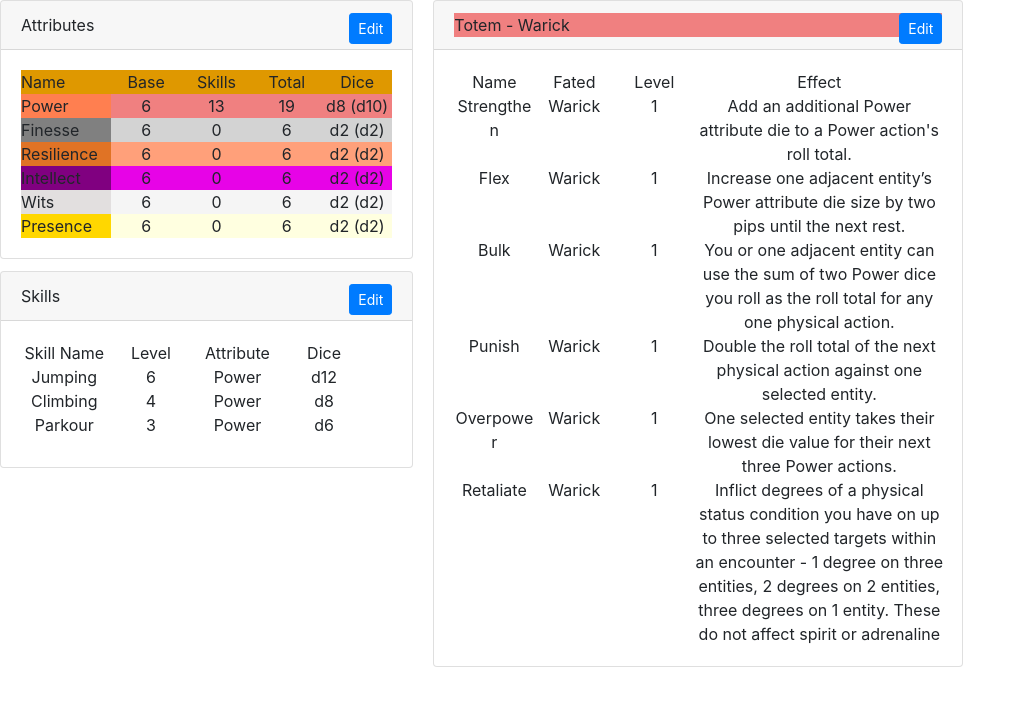
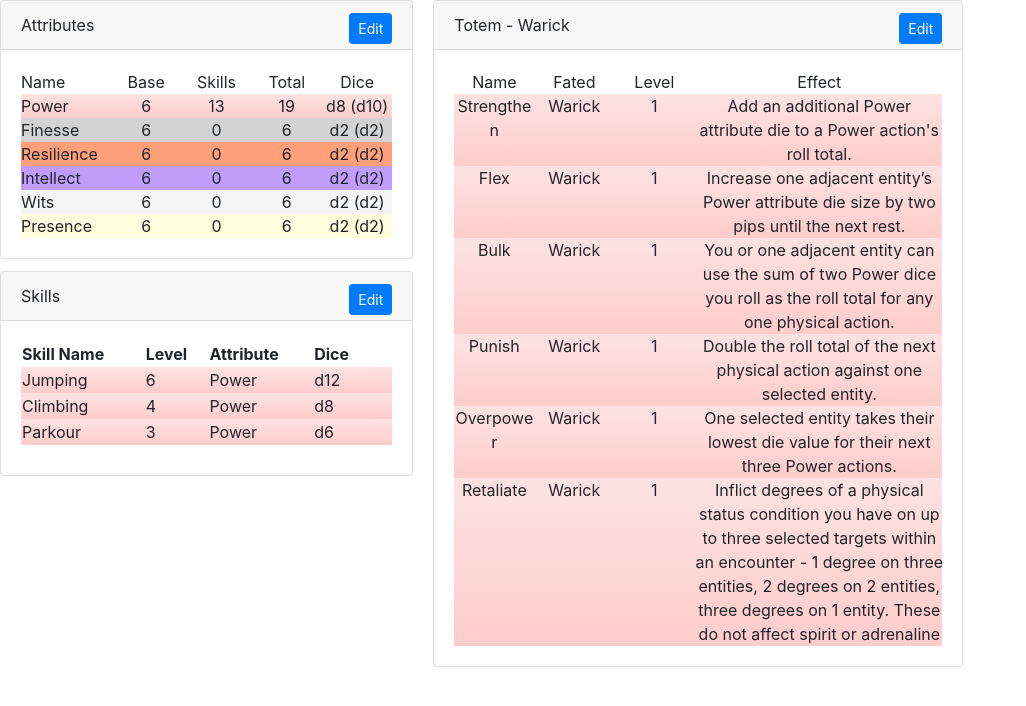
Before and after one commit to Shadow-Night-Black/ToF-Character-Sheet, a React (Create React App) app: page / in a window 1280 px wide. Shown: the top 706 px of the page, without its empty margins (0-1026 px from the left). Built offline with nearby package versions, Linux system fonts and the light colour scheme.

Commit message:
Skills Attribute are selecteable, improved styling

```diff
--- a/src/App.css
+++ b/src/App.css
@@ -2,8 +2,17 @@
   float: right;
 }
 
+input {
+    background-color: #fff;
+    background-clip: border-box;
+    border: 1px solid rgba(0,0,0,.125);
+    border-radius: .25rem;
+}
+
+
 .Power {
-  background-color: lightcoral;
+  background-color: hsl(0deg 86% 94%);
+  background:linear-gradient(to bottom, hsl(0deg 86% 94%), hsl(0deg 100% 90%))
 }
 
 .Power-Header {
@@ -27,7 +36,7 @@
 }
 
 .Intellect {
-  background-color: rgb(231, 3, 231);
+  background-color: hsl(263deg 92% 80%);
 }
 
 .Intellect-Header {
@@ -54,9 +63,9 @@
   min-width: 300px;
 }
 
-.attribute-header {
+/* .attribute-header {
   background-color: rgb(223, 152, 0);
-}
+} */
 
 .attribute-header,
 .attribute-row {
--- a/src/Models/Attribute.ts
+++ b/src/Models/Attribute.ts
@@ -1,6 +1,9 @@
 import * as Dice from "./Dice";
+import { Identable } from "../Helpers/Collections";
 
-export interface Attribute {
+export type Attribute = Identable & AttributeData
+
+interface AttributeData {
   name: string;
   shortName: string;
   isPhysical: boolean;
@@ -17,7 +20,7 @@ export function GetDefaultAttributes(): Attribute[] {
   return defaults;
 }
 
-  const defaults = [
+  const defaults:Attribute[] = [
     {
       name: "Power",
       shortName: "Pow",
@@ -54,4 +57,4 @@ export function GetDefaultAttributes(): Attribute[] {
       isMental: false,
       isPhysical: true,
     },
-  ];
+  ].reduce((acc, a) => acc.concat({...a, key:acc.length + 1}), [] as Attribute[]);
--- a/src/UI/Dialogs/Dialog.tsx
+++ b/src/UI/Dialogs/Dialog.tsx
@@ -51,14 +51,16 @@ export class Dialog extends React.Component<DialogProps, DialogState> {
 
   render() {
     const { dialogState } = this.props;
+    if (!dialogState.isOpen) return null;
+
     const { closed }  = this.state;
     let character = this.state.character;
-    if (closed && this.props.dialogState.isOpen) {
+
+    if (closed) {
       character = this.props.model.character;
-      this.setState({...this.state, closed:false})
+      this.setState((old) => ({...old, closed:false}))
     }
 
-    if (!dialogState.isOpen) return null;
     return (
       <div className='dialog-backdrop'>
         <div className='modal-dialog' role='document'>
--- a/src/UI/Widgets/AttributesWidget.tsx
+++ b/src/UI/Widgets/AttributesWidget.tsx
@@ -101,7 +101,7 @@ const AttributeWidgetRow: FunctionComponent<AttributeRowProps> = ({
 
   return (
     <div className='attribute-row'>
-      <div className={`attribute-title ${attribute.name}-Header`}>{attribute.name}</div>
+      <div className={`attribute-title ${attribute.name}`}>{attribute.name}</div>
       <div className={`attribute-base ${attribute.name}`}> {baseAttributeElement} </div>
       <div className={`attribute-skills ${attribute.name}`}>{GetAttributeSkillTotal(character, attribute)}</div>
       <div className={`attribute-total ${attribute.name}`}>{GetAttributeTotal(character, attribute, true)}</div>
--- a/src/UI/Widgets/SkillsWidget.css
+++ b/src/UI/Widgets/SkillsWidget.css
@@ -2,24 +2,11 @@
   min-width: 350px;
 }
 
-.skill-header,
-.skill-row {
-  display: flex;
-  flex-wrap: nowrap;
+.skill-grid {
+    width: 100%;
 }
-
-.skill-name,
-.skill-level,
-.skill-attribute,
-.skill-dice {
-  width: 40px;
-  flex: 1 0 auto;
-  text-align: center;
-}
-
 .skill-delete {
     width: 25px;
-    flex:0 0 auto
 }
 
 .skill-name-input {
--- a/src/UI/Widgets/SkillsWidget.tsx
+++ b/src/UI/Widgets/SkillsWidget.tsx
@@ -3,11 +3,12 @@ import { WidgetConstructor, WidgetProps } from "./Widget";
 import { Skill, ToDie, NewSkill } from "../../Models/Skill";
 import { AppControls } from "../../App";
 import "./SkillsWidget.css";
+import { GetDefaultAttributes } from "../../Models/Attribute";
 
 export const SkillsWidgetConstructor: WidgetConstructor = (props) => ({
   header: <WidgetHeader {...props} />,
   body: <WidgetBody {...props} />,
-  className: "skills-widget",
+  className: "skill-widget",
 });
 
 const WidgetHeader: FunctionComponent<WidgetProps> = ({ appControls, state }) => (
@@ -32,14 +33,17 @@ const WidgetHeader: FunctionComponent<WidgetProps> = ({ appControls, state }) =>
 
 const WidgetBody: FunctionComponent<WidgetProps> = ({ state, editMode, appControls }) => {
   return (
-    <div className='skill-grid'>
-      <div className='skill-header'>
-        <div className='skill-name'>Skill Name</div>
-        <div className='skill-level'> Level </div>
-        <div className='skill-attribute'> Attribute </div>
-        <div className='skill-dice'> Dice </div>
-        <div className={"skill-delete"}> </div>
-      </div>
+    <table className='skill-grid table-condensed'>
+      <thead className='skill-header'>
+        <tr>
+        <th className='skill-name'>Skill Name</th>
+        <th className='skill-level'> Level </th>
+        <th className='skill-attribute'> Attribute </th>
+        <th className='skill-dice'> Dice </th>
+        <th className={"skill-delete"}> </th>
+</tr>
+      </thead>
+      <tbody>
       {state.character.skills.map((skill) =>
         editMode
           ? EditBodyRow(skill, {
@@ -60,19 +64,17 @@ const WidgetBody: FunctionComponent<WidgetProps> = ({ state, editMode, appContro
           >
             Add new skill
           </button>
-        ) : (
-          null
-        )}
+        ) : null}
       </div>
-    </div>
+</tbody>
+    </table>
   );
 };
 
 function EditBodyRow(skill: Skill, { update, remove }: AppControls<Skill>): JSX.Element {
   return (
-    <div className='skill-row' key={skill.key}>
-      <div className={`skill-name`}>
-        {" "}
+    <tr className={`skill-row ${skill.attribute.name}`} key={skill.key}>
+      <td className={`skill-name`}>
         <input
           className='skill-name-input'
           defaultValue={skill.name}
@@ -81,8 +83,8 @@ function EditBodyRow(skill: Skill, { update, remove }: AppControls<Skill>): JSX.
             return update((old) => ({ ...old, name: val }));
           }}
         ></input>{" "}
-      </div>
-      <div className='skill-level'>
+      </td>
+      <td className='skill-level'>
         <input
           type='number'
           max={6}
@@ -97,29 +99,44 @@ function EditBodyRow(skill: Skill, { update, remove }: AppControls<Skill>): JSX.
               });
           }}
         />
-      </div>
-      <div className={`skill-attribute`}> {skill.attribute.name} </div>
-      <div className={`skill-dice`}> {ToDie(skill).name} </div>
-      <div className={"skill-delete"}>
+      </td>
+      <td className={`skill-attribute`}>
+        <select  className="btn"
+          onChange={(e) => {
+            const newval = GetDefaultAttributes().find((a) => a.key === Number(e.target.value));
+            if (newval) update((old) => ({ ...old, attribute: newval }));
+          }}
+        >
+          {GetDefaultAttributes().map((a) => (
+            <option value={a.key} selected={skill.attribute === a}>{a.name} </option>
+          ))}
+        </select>
+      </td>
+      <td className={`skill-dice`}> {ToDie(skill).name} </td>
+      <td className={"skill-delete"}>
         <button
           type='button'
           className='btn btn-outline-danger btn-sm btn right'
-          onClick={() => remove((old) =>{return old === skill})}
+          onClick={() =>
+            remove((old) => {
+              return old === skill;
+            })
+          }
         >
           x
         </button>
-      </div>
-    </div>
+      </td>
+    </tr>
   );
 }
 function WidgetBodyRow(skill: Skill): JSX.Element {
   return (
-    <div className='skill-row' key={skill.key}>
-      <div className={`skill-name`}> {skill.name} </div>
-      <div className={`skill-level`}> {skill.level} </div>
-      <div className={`skill-attribute`}> {skill.attribute.name} </div>
-      <div className={`skill-dice`}> {ToDie(skill).name} </div>
-      <div className={"skill-delete"}> </div>
-    </div>
+    <tr className={`skill-row ${skill.attribute.name}`} key={skill.key}>
+      <td className={`skill-name`}> {skill.name} </td>
+      <td className={`skill-level`}> {skill.level} </td>
+      <td className={`skill-attribute`}> {skill.attribute.name} </td>
+      <td className={`skill-dice`}> {ToDie(skill).name} </td>
+      <td className={"skill-delete"}> </td>
+    </tr>
   );
 }
--- a/src/UI/Widgets/TotemWidget.tsx
+++ b/src/UI/Widgets/TotemWidget.tsx
@@ -20,7 +20,7 @@ export const BlessingsWidgetConstructor:WidgetConstructor = ({state}) =>
 const WidgetHeader: FunctionComponent<BlessingsHeaderProps> = ({
   character,
 }) => (
-  <div className={`header ${character.totem.fated.attribute.name}`}>
+  <div className={`header`}>
     Totem - {character.totem.fated.name}
     <button className="btn-primary btn-sm btn right"> Edit </button>
   </div>
@@ -37,7 +37,7 @@ const WidgetBody: FunctionComponent<BlessingsBodyProps> = ({
       <div className="blessing-effect"> Effect </div>
     </div>
     {character.totem.blessings.map((b) => (
-      <div className="blessing-row">
+      <div className={`blessing-row ${b.fated.attribute.name}`}>
         <div className="blessing-name"> {b.name} </div>
         <div className="blessing-fated"> {b.fated.name} </div>
         <div className="blessing-level"> {b.level} </div>
```
Also changed, not shown: src/UI/Controls/Dropdown.tsx (added, +19 -0 lines).
